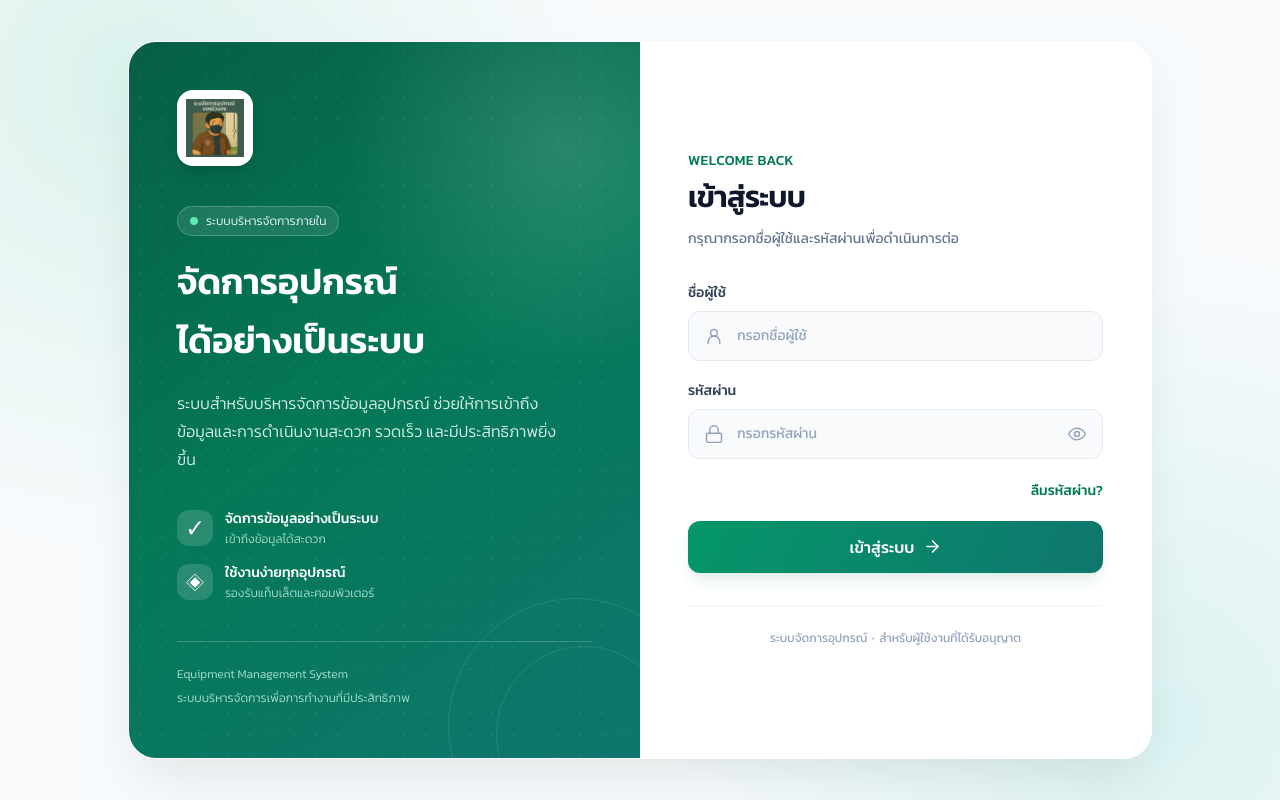
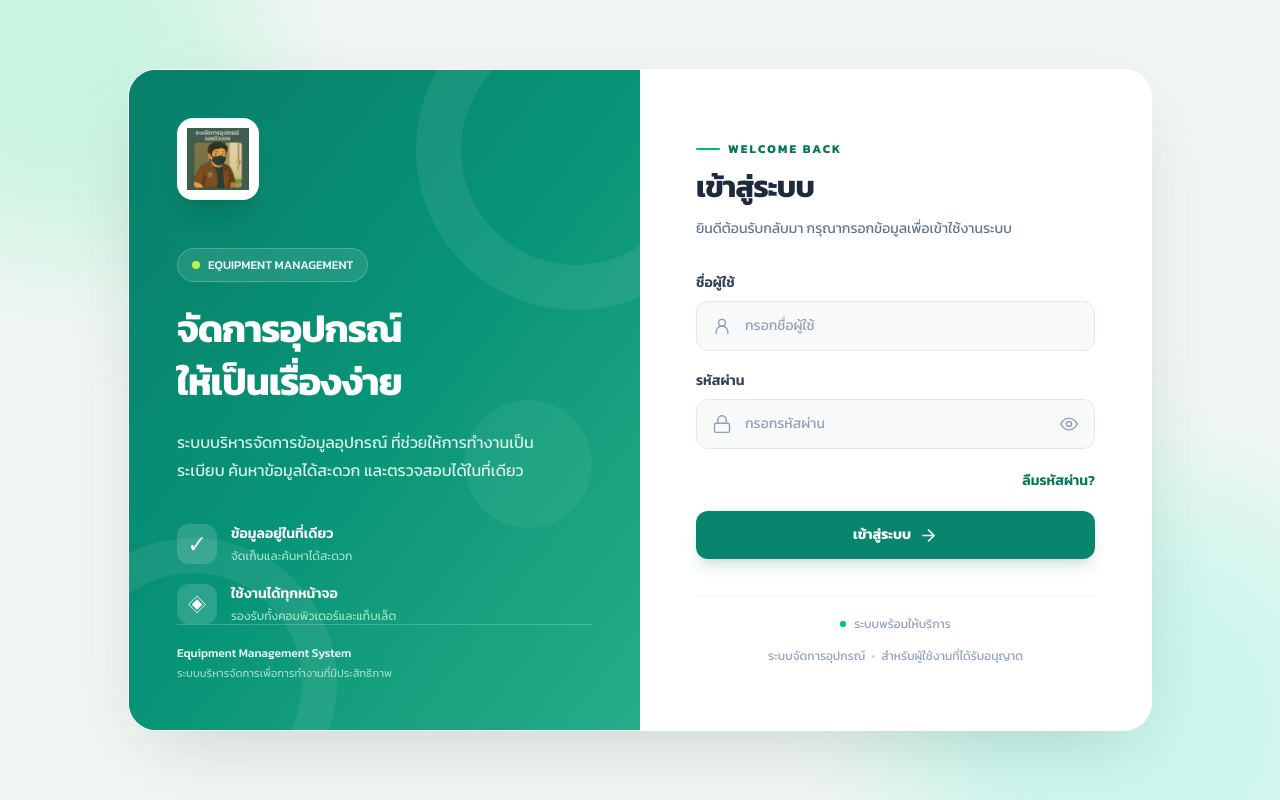
Before and after one commit to Biwrescue1706/Project-BiwBoong, a React (Vite) app in the folder BiwBoongShop/: page / in a window 1280 px wide. Built offline with nearby package versions, Linux system fonts and the light colour scheme; no server answers.

Commit message:
Update Login.jsx

```diff
--- a/BiwBoongShop/src/pages/Login.jsx
+++ b/BiwBoongShop/src/pages/Login.jsx
@@ -1,8 +1,10 @@
-
 import { useState } from 'react';
 import { useNavigate, Link } from 'react-router-dom';
 import Swal from 'sweetalert2';
-import { login, fetchUserProfile } from '../services/auth';
+import {
+    login,
+    fetchUserProfile,
+} from '../services/auth';
 
 export default function Login() {
     const navigate = useNavigate();
@@ -46,15 +48,25 @@ export default function Login() {
     };
 
     return (
-        <main className="login-background flex min-h-screen items-center justify-center px-4 py-6 sm:px-6 sm:py-10 lg:px-8">
-            <section className="login-card w-full max-w-md overflow-hidden rounded-3xl border border-white bg-white shadow-xl shadow-emerald-950/5 sm:rounded-[28px] md:max-w-5xl md:shadow-2xl md:shadow-emerald-950/10">
+        <main className="relative flex min-h-screen items-center justify-center overflow-hidden bg-[#f2f6f3] px-4 py-6 sm:px-6 sm:py-10 lg:px-8">
 
-                {/* Mobile Header */}
-                <div className="brand-panel relative overflow-hidden px-6 py-8 text-center text-white md:hidden">
-                    <div className="brand-pattern absolute inset-0 opacity-50" />
+            <div className="pointer-events-none absolute -left-32 -top-32 h-96 w-96 rounded-full bg-emerald-200/50 blur-3xl" />
+            <div className="pointer-events-none absolute -bottom-40 -right-24 h-[480px] w-[480px] rounded-full bg-teal-200/40 blur-3xl" />
+
+            <section className="relative z-10 w-full max-w-5xl overflow-hidden rounded-[28px] border border-white bg-white shadow-[0_25px_80px_-25px_rgba(15,70,50,0.22)]">
+
+                <div className="grid md:grid-cols-2">
+
+                    <aside className="relative hidden min-h-[620px] flex-col justify-between overflow-hidden bg-[#087f68] p-9 text-white md:flex lg:p-12">
+
+                        <div className="absolute inset-0 bg-gradient-to-br from-[#087f68] via-[#079477] to-[#24ad88]" />
+
+                        <div className="pointer-events-none absolute -right-24 -top-20 h-80 w-80 rounded-full border-[45px] border-white/[0.07]" />
+                        <div className="pointer-events-none absolute -bottom-24 -left-20 h-72 w-72 rounded-full border-[35px] border-white/[0.07]" />
+                        <div className="pointer-events-none absolute right-12 top-1/2 h-32 w-32 rounded-full bg-white/[0.05]" />
 
                         <div className="relative z-10">
-                        <div className="mx-auto mb-4 flex h-[76px] w-[76px] items-center justify-center rounded-2xl border border-white/30 bg-white p-2 shadow-lg">
+                            <div className="mb-12 flex h-[82px] w-[82px] items-center justify-center rounded-2xl bg-white p-2.5 shadow-xl shadow-emerald-950/15">
                                 <img
                                     src="/logo.png"
                                     alt="ตราสัญลักษณ์ระบบ"
@@ -62,24 +74,68 @@ export default function Login() {
                                 />
                             </div>
 
-                        <h1 className="text-2xl font-semibold tracking-tight">
-                            ระบบจัดการอุปกรณ์
+                            <div className="mb-5 inline-flex items-center gap-2 rounded-full border border-white/20 bg-white/10 px-3.5 py-2 text-xs font-medium text-emerald-50 backdrop-blur-sm">
+                                <span className="h-2 w-2 rounded-full bg-lime-300" />
+                                EQUIPMENT MANAGEMENT
+                            </div>
+
+                            <h1 className="text-3xl font-bold leading-[1.4] tracking-tight lg:text-[38px]">
+                                จัดการอุปกรณ์
+                                <br />
+                                ให้เป็นเรื่องง่าย
                             </h1>
 
-                        <p className="mt-2 text-sm font-light text-emerald-50">
-                            Equipment Management System
+                            <p className="mt-5 max-w-sm text-sm leading-7 text-emerald-50/90 lg:text-base">
+                                ระบบบริหารจัดการข้อมูลอุปกรณ์
+                                ที่ช่วยให้การทำงานเป็นระเบียบ
+                                ค้นหาข้อมูลได้สะดวก และตรวจสอบได้ในที่เดียว
+                            </p>
+
+                            <div className="mt-10 space-y-5">
+                                <div className="flex items-center gap-3.5">
+                                    <div className="flex h-10 w-10 shrink-0 items-center justify-center rounded-xl bg-white/15 text-lg">
+                                        ✓
+                                    </div>
+                                    <div>
+                                        <p className="text-sm font-semibold">
+                                            ข้อมูลอยู่ในที่เดียว
+                                        </p>
+                                        <p className="mt-1 text-xs text-emerald-100/75">
+                                            จัดเก็บและค้นหาได้สะดวก
                                         </p>
                                     </div>
                                 </div>
 
-                <div className="md:grid md:grid-cols-2">
+                                <div className="flex items-center gap-3.5">
+                                    <div className="flex h-10 w-10 shrink-0 items-center justify-center rounded-xl bg-white/15 text-lg">
+                                        ◈
+                                    </div>
+                                    <div>
+                                        <p className="text-sm font-semibold">
+                                            ใช้งานได้ทุกหน้าจอ
+                                        </p>
+                                        <p className="mt-1 text-xs text-emerald-100/75">
+                                            รองรับทั้งคอมพิวเตอร์และแท็บเล็ต
+                                        </p>
+                                    </div>
+                                </div>
+                            </div>
+                        </div>
 
-                    {/* Brand Panel */}
-                    <aside className="brand-panel relative hidden min-h-[600px] flex-col justify-between overflow-hidden p-8 text-white md:flex md:p-9 lg:p-12">
-                        <div className="brand-pattern absolute inset-0 opacity-50" />
+                        <div className="relative z-10 border-t border-white/20 pt-5">
+                            <p className="text-xs font-medium text-emerald-50">
+                                Equipment Management System
+                            </p>
+                            <p className="mt-1 text-[11px] text-emerald-100/70">
+                                ระบบบริหารจัดการเพื่อการทำงานที่มีประสิทธิภาพ
+                            </p>
+                        </div>
+                    </aside>
 
-                        <div className="relative z-10">
-                            <div className="mb-10 flex h-[76px] w-[76px] items-center justify-center rounded-2xl border border-white/30 bg-white p-2 shadow-lg">
+                    <div className="flex flex-col justify-center px-6 py-9 sm:px-10 sm:py-12 lg:px-14">
+
+                        <div className="mb-8 flex items-center gap-3 md:hidden">
+                            <div className="flex h-14 w-14 items-center justify-center rounded-xl border border-slate-100 bg-white p-2 shadow-sm">
                                 <img
                                     src="/logo.png"
                                     alt="ตราสัญลักษณ์ระบบ"
@@ -87,104 +143,44 @@ export default function Login() {
                                 />
                             </div>
 
-                            <p className="mb-4 inline-flex items-center gap-2 rounded-full border border-white/20 bg-white/10 px-3 py-1.5 text-xs font-light text-emerald-50">
-                                <span className="h-2 w-2 rounded-full bg-emerald-300" />
-                                ระบบบริหารจัดการภายใน
+                            <div>
+                                <p className="text-base font-bold text-slate-800">
+                                    ระบบจัดการอุปกรณ์
                                 </p>
-
-                            <h2 className="text-3xl font-semibold leading-relaxed lg:text-4xl">
-                                จัดการอุปกรณ์
-                                <br />
-                                ได้อย่างเป็นระบบ
-                            </h2>
-
-                            <p className="mt-5 max-w-sm text-sm font-light leading-7 text-emerald-50/90 lg:text-base">
-                                ระบบสำหรับบริหารจัดการข้อมูลอุปกรณ์
-                                ช่วยให้การเข้าถึงข้อมูลและการดำเนินงานสะดวก
-                                รวดเร็ว และมีประสิทธิภาพยิ่งขึ้น
-                            </p>
-
-                            <div className="mt-9 space-y-4">
-                                <div className="flex items-center gap-3">
-                                    <span className="flex h-9 w-9 items-center justify-center rounded-xl bg-white/15 text-lg">
-                                        ✓
-                                    </span>
-                                    <div>
-                                        <p className="text-sm font-medium">
-                                            จัดการข้อมูลอย่างเป็นระบบ
-                                        </p>
-                                        <p className="mt-0.5 text-xs font-light text-emerald-100/80">
-                                            เข้าถึงข้อมูลได้สะดวก
+                                <p className="mt-1 text-[11px] text-slate-400">
+                                    Equipment Management System
                                 </p>
                             </div>
                         </div>
 
-                                <div className="flex items-center gap-3">
-                                    <span className="flex h-9 w-9 items-center justify-center rounded-xl bg-white/15 text-lg">
-                                        ◈
-                                    </span>
-                                    <div>
-                                        <p className="text-sm font-medium">
-                                            ใช้งานง่ายทุกอุปกรณ์
-                                        </p>
-                                        <p className="mt-0.5 text-xs font-light text-emerald-100/80">
-                                            รองรับแท็บเล็ตและคอมพิวเตอร์
-                                        </p>
-                                    </div>
-                                </div>
-                            </div>
+                        <div className="mb-8">
+                            <div className="mb-3 inline-flex items-center gap-2 text-xs font-bold tracking-[0.18em] text-emerald-700">
+                                <span className="h-[2px] w-6 rounded-full bg-emerald-500" />
+                                WELCOME BACK
                             </div>
 
-                        <div className="relative z-10 mt-10 border-t border-white/20 pt-5 text-xs font-light leading-6 text-emerald-100/80">
-                            Equipment Management System
-                            <br />
-                            ระบบบริหารจัดการเพื่อการทำงานที่มีประสิทธิภาพ
-                        </div>
-
-                        <div className="pointer-events-none absolute -bottom-24 -right-16 h-64 w-64 rounded-full border border-white/10" />
-                        <div className="pointer-events-none absolute -bottom-16 -right-8 h-44 w-44 rounded-full border border-white/10" />
-                    </aside>
-
-                    {/* Login Form */}
-                    <div className="flex flex-col justify-center px-6 py-8 sm:px-9 sm:py-10 md:px-8 md:py-12 lg:px-12">
-
-                        <div className="mb-8 hidden md:block">
-                            <p className="mb-2 text-sm font-medium tracking-wide text-emerald-700">
-                                WELCOME BACK
-                            </p>
-
-                            <h2 className="text-3xl font-semibold tracking-tight text-slate-900">
+                            <h2 className="text-3xl font-bold tracking-tight text-slate-800">
                                 เข้าสู่ระบบ
                             </h2>
 
                             <p className="mt-3 text-sm leading-6 text-slate-500">
-                                กรุณากรอกชื่อผู้ใช้และรหัสผ่านเพื่อดำเนินการต่อ
-                            </p>
-                        </div>
-
-                        <div className="mb-7 md:hidden">
-                            <h2 className="text-2xl font-semibold text-slate-900">
-                                ยินดีต้อนรับ
-                            </h2>
-
-                            <p className="mt-2 text-sm text-slate-500">
-                                เข้าสู่ระบบเพื่อเริ่มใช้งาน
+                                ยินดีต้อนรับกลับมา
+                                กรุณากรอกข้อมูลเพื่อเข้าใช้งานระบบ
                             </p>
                         </div>
 
                         <form onSubmit={handleSubmit} className="space-y-5">
 
-                            {/* Username */}
                             <div>
                                 <label
                                     htmlFor="username"
-                                    className="mb-2 block text-sm font-medium text-slate-700"
+                                    className="mb-2 block text-sm font-semibold text-slate-700"
                                 >
                                     ชื่อผู้ใช้
                                 </label>
 
-                                <div className="relative">
-                                    <span className="pointer-events-none absolute inset-y-0 left-0 flex items-center pl-4 text-slate-400">
+                                <div className="group relative">
+                                    <span className="pointer-events-none absolute inset-y-0 left-0 flex items-center pl-4 text-slate-400 transition group-focus-within:text-emerald-600">
                                         <svg
                                             xmlns="http://www.w3.org/2000/svg"
                                             width="20"
@@ -210,22 +206,21 @@ export default function Login() {
                                         value={username}
                                         onChange={(e) => setUsername(e.target.value)}
                                         placeholder="กรอกชื่อผู้ใช้"
-                                        className="input-field w-full rounded-xl border border-slate-200 bg-slate-50 py-3.5 pl-12 pr-4 text-sm text-slate-800 placeholder:text-slate-400"
+                                        className="w-full rounded-xl border border-slate-200 bg-[#f8faf9] py-3.5 pl-12 pr-4 text-sm text-slate-800 outline-none transition placeholder:text-slate-400 hover:border-slate-300 focus:border-emerald-500 focus:bg-white focus:ring-4 focus:ring-emerald-50"
                                     />
                                 </div>
                             </div>
 
-                            {/* Password */}
                             <div>
                                 <label
                                     htmlFor="password"
-                                    className="mb-2 block text-sm font-medium text-slate-700"
+                                    className="mb-2 block text-sm font-semibold text-slate-700"
                                 >
                                     รหัสผ่าน
                                 </label>
 
-                                <div className="relative">
-                                    <span className="pointer-events-none absolute inset-y-0 left-0 flex items-center pl-4 text-slate-400">
+                                <div className="group relative">
+                                    <span className="pointer-events-none absolute inset-y-0 left-0 flex items-center pl-4 text-slate-400 transition group-focus-within:text-emerald-600">
                                         <svg
                                             xmlns="http://www.w3.org/2000/svg"
                                             width="20"
@@ -251,13 +246,13 @@ export default function Login() {
                                         value={password}
                                         onChange={(e) => setPassword(e.target.value)}
                                         placeholder="กรอกรหัสผ่าน"
-                                        className="input-field w-full rounded-xl border border-slate-200 bg-slate-50 py-3.5 pl-12 pr-14 text-sm text-slate-800 placeholder:text-slate-400"
+                                        className="w-full rounded-xl border border-slate-200 bg-[#f8faf9] py-3.5 pl-12 pr-14 text-sm text-slate-800 outline-none transition placeholder:text-slate-400 hover:border-slate-300 focus:border-emerald-500 focus:bg-white focus:ring-4 focus:ring-emerald-50"
                                     />
 
                                     <button
                                         type="button"
-                                        onClick={() => setShowPassword((prev) => !prev)}
-                                        className="absolute inset-y-0 right-0 flex items-center justify-center rounded-r-xl px-4 text-slate-400 transition hover:text-emerald-700 focus:outline-none focus:ring-2 focus:ring-inset focus:ring-emerald-500"
+                                        onClick={() => setShowPassword(prev => !prev)}
+                                        className="absolute inset-y-0 right-0 flex items-center justify-center rounded-r-xl px-4 text-slate-400 transition hover:text-emerald-700 focus:outline-none"
                                         aria-label={showPassword ? 'ซ่อนรหัสผ่าน' : 'แสดงรหัสผ่าน'}
                                         aria-pressed={showPassword}
                                     >
@@ -298,25 +293,28 @@ export default function Login() {
                                 </div>
                             </div>
 
-                            {/* Forgot Password */}
                             <div className="flex justify-end pt-0.5">
                                 <Link
                                     to="/forgot-password"
-                                    className="text-sm font-medium text-emerald-700 transition hover:text-emerald-900 hover:underline"
+                                    className="text-sm font-semibold text-emerald-700 transition hover:text-emerald-900 hover:underline"
                                 >
                                     ลืมรหัสผ่าน?
                                 </Link>
                             </div>
 
-                            {/* Login Button */}
                             <button
                                 type="submit"
                                 disabled={loading}
-                                className="login-button flex w-full items-center justify-center gap-2 rounded-xl px-5 py-3.5 text-base font-medium text-white shadow-lg shadow-emerald-700/10 focus:outline-none focus:ring-4 focus:ring-emerald-200 disabled:cursor-not-allowed disabled:opacity-60"
+                                className="group flex w-full items-center justify-center gap-2 rounded-xl bg-[#07866d] px-5 py-3.5 text-sm font-bold text-white shadow-lg shadow-emerald-800/15 transition hover:-translate-y-0.5 hover:bg-[#06745f] hover:shadow-xl hover:shadow-emerald-800/20 focus:outline-none focus:ring-4 focus:ring-emerald-100 disabled:cursor-not-allowed disabled:opacity-60 disabled:hover:translate-y-0"
                             >
-                                {loading ? 'กำลังเข้าสู่ระบบ...' : 'เข้าสู่ระบบ'}
-
-                                {!loading && (
+                                {loading ? (
+                                    <>
+                                        <span className="h-5 w-5 animate-spin rounded-full border-2 border-white/30 border-t-white" />
+                                        กำลังเข้าสู่ระบบ...
+                                    </>
+                                ) : (
+                                    <>
+                                        เข้าสู่ระบบ
                                         <svg
                                             xmlns="http://www.w3.org/2000/svg"
                                             width="19"
@@ -327,18 +325,25 @@ export default function Login() {
                                             strokeWidth="2"
                                             strokeLinecap="round"
                                             strokeLinejoin="round"
+                                            className="transition-transform group-hover:translate-x-1"
                                         >
                                             <path d="M5 12h14" />
                                             <path d="m12 5 7 7-7 7" />
                                         </svg>
+                                    </>
                                 )}
                             </button>
                         </form>
 
-                        <div className="mt-8 border-t border-slate-100 pt-5 text-center">
+                        <div className="mt-9 border-t border-slate-100 pt-5 text-center">
+                            <div className="mb-3 flex items-center justify-center gap-2 text-xs text-slate-400">
+                                <span className="h-1.5 w-1.5 rounded-full bg-emerald-500" />
+                                ระบบพร้อมให้บริการ
+                            </div>
+
                             <p className="text-xs leading-6 text-slate-400">
                                 ระบบจัดการอุปกรณ์
-                                <span className="mx-1 text-slate-300">•</span>
+                                <span className="mx-1.5 text-slate-300">•</span>
                                 สำหรับผู้ใช้งานที่ได้รับอนุญาต
                             </p>
                         </div>
```
Lines whose indentation alone changed are shown as unchanged.
